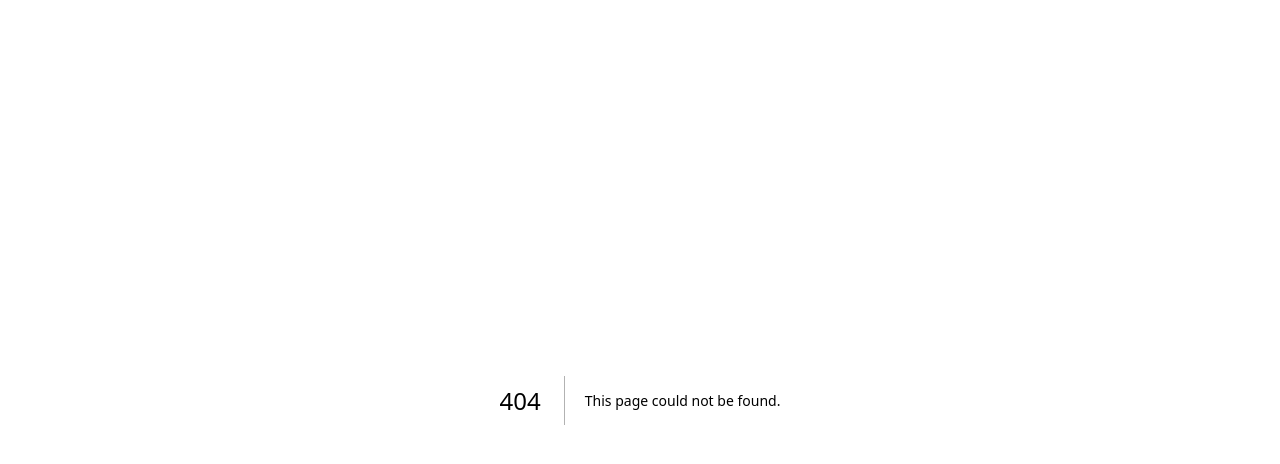
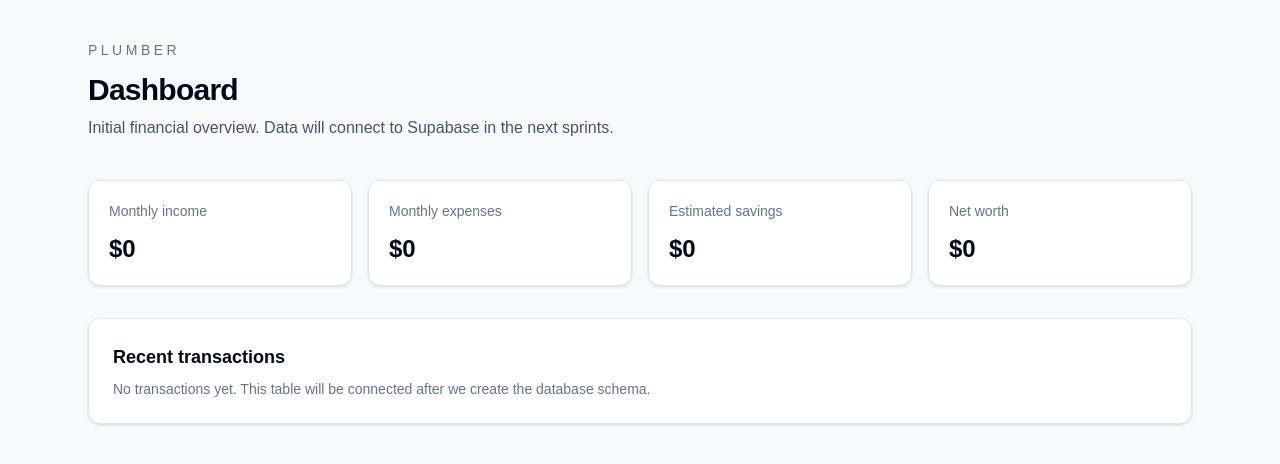
Before and after one commit to jhinojosp/plumber, a Next.js app: page /dashboard in a window 1280 px wide. Before the commit this address had no page. Shown: the top 464 px of the page. Built offline with nearby package versions, Linux system fonts and the light colour scheme.

Commit message:
Add initial home and dashboard pages

```diff
--- /dev/null
+++ b/src/app/dashboard/page.tsx
@@ -0,0 +1,63 @@
+const metrics = [
+  {
+    label: "Monthly income",
+    value: "$0",
+  },
+  {
+    label: "Monthly expenses",
+    value: "$0",
+  },
+  {
+    label: "Estimated savings",
+    value: "$0",
+  },
+  {
+    label: "Net worth",
+    value: "$0",
+  },
+];
+
+export default function DashboardPage() {
+  return (
+    <main className="min-h-screen bg-slate-50">
+      <div className="mx-auto max-w-6xl px-6 py-10">
+        <div className="mb-10">
+          <p className="text-sm font-medium uppercase tracking-[0.25em] text-slate-500">
+            Plumber
+          </p>
+          <h1 className="mt-3 text-3xl font-semibold tracking-tight text-slate-950">
+            Dashboard
+          </h1>
+          <p className="mt-2 text-slate-600">
+            Initial financial overview. Data will connect to Supabase in the
+            next sprints.
+          </p>
+        </div>
+
+        <section className="grid gap-4 md:grid-cols-4">
+          {metrics.map((metric) => (
+            <div
+              key={metric.label}
+              className="rounded-xl border border-slate-200 bg-white p-5 shadow-sm"
+            >
+              <p className="text-sm text-slate-500">{metric.label}</p>
+              <p className="mt-3 text-2xl font-semibold text-slate-950">
+                {metric.value}
+              </p>
+            </div>
+          ))}
+        </section>
+
+        <section className="mt-8 rounded-xl border border-slate-200 bg-white p-6 shadow-sm">
+          <h2 className="text-lg font-semibold text-slate-950">
+            Recent transactions
+          </h2>
+          <p className="mt-2 text-sm text-slate-500">
+            No transactions yet. This table will be connected after we create
+            the database schema.
+          </p>
+        </section>
+      </div>
+    </main>
+  );
+}
--- a/src/app/page.tsx
+++ b/src/app/page.tsx
@@ -1,65 +1,38 @@
-import Image from "next/image";
-
 export default function Home() {
   return (
-    <div className="flex flex-col flex-1 items-center justify-center bg-zinc-50 font-sans dark:bg-black">
-      <main className="flex flex-1 w-full max-w-3xl flex-col items-center justify-between py-32 px-16 bg-white dark:bg-black sm:items-start">
-        <Image
-          className="dark:invert"
-          src="/next.svg"
-          alt="Next.js logo"
-          width={100}
-          height={20}
-          priority
-        />
-        <div className="flex flex-col items-center gap-6 text-center sm:items-start sm:text-left">
-          <h1 className="max-w-xs text-3xl font-semibold leading-10 tracking-tight text-black dark:text-zinc-50">
-            To get started, edit the page.tsx file.
+    <main className="min-h-screen bg-slate-950 text-white">
+      <section className="mx-auto flex min-h-screen max-w-5xl flex-col justify-center px-6">
+        <div className="max-w-2xl">
+          <p className="mb-4 text-sm font-medium uppercase tracking-[0.3em] text-slate-400">
+            Plumber
+          </p>
+
+          <h1 className="text-5xl font-semibold tracking-tight">
+            Personal finance tracking, built properly.
           </h1>
-          <p className="max-w-md text-lg leading-8 text-zinc-600 dark:text-zinc-400">
-            Looking for a starting point or more instructions? Head over to{" "}
+
+          <p className="mt-6 text-lg leading-8 text-slate-300">
+            Track accounts, transactions, budgets, investments, net worth, and
+            eventually SAT-backed tax data in one scalable web app.
+          </p>
+
+          <div className="mt-10 flex gap-4">
             <a
-              href="https://vercel.com/templates?framework=next.js&utm_source=create-next-app&utm_medium=appdir-template-tw&utm_campaign=create-next-app"
-              className="font-medium text-zinc-950 dark:text-zinc-50"
+              href="/dashboard"
+              className="rounded-lg bg-white px-5 py-3 text-sm font-medium text-slate-950"
             >
-              Templates
-            </a>{" "}
-            or the{" "}
+              Open dashboard
+            </a>
+
             <a
-              href="https://nextjs.org/learn?utm_source=create-next-app&utm_medium=appdir-template-tw&utm_campaign=create-next-app"
-              className="font-medium text-zinc-950 dark:text-zinc-50"
+              href="https://github.com/jhinojosp/plumber"
+              className="rounded-lg border border-slate-700 px-5 py-3 text-sm font-medium text-white"
             >
-              Learning
-            </a>{" "}
-            center.
-          </p>
+              View repo
+            </a>
+          </div>
         </div>
-        <div className="flex flex-col gap-4 text-base font-medium sm:flex-row">
-          <a
-            className="flex h-12 w-full items-center justify-center gap-2 rounded-full bg-foreground px-5 text-background transition-colors hover:bg-[#383838] dark:hover:bg-[#ccc] md:w-[158px]"
-            href="https://vercel.com/new?utm_source=create-next-app&utm_medium=appdir-template-tw&utm_campaign=create-next-app"
-            target="_blank"
-            rel="noopener noreferrer"
-          >
-            <Image
-              className="dark:invert"
-              src="/vercel.svg"
-              alt="Vercel logomark"
-              width={16}
-              height={16}
-            />
-            Deploy Now
-          </a>
-          <a
-            className="flex h-12 w-full items-center justify-center rounded-full border border-solid border-black/[.08] px-5 transition-colors hover:border-transparent hover:bg-black/[.04] dark:border-white/[.145] dark:hover:bg-[#1a1a1a] md:w-[158px]"
-            href="https://nextjs.org/docs?utm_source=create-next-app&utm_medium=appdir-template-tw&utm_campaign=create-next-app"
-            target="_blank"
-            rel="noopener noreferrer"
-          >
-            Documentation
-          </a>
-        </div>
-      </main>
-    </div>
+      </section>
+    </main>
   );
 }
```
